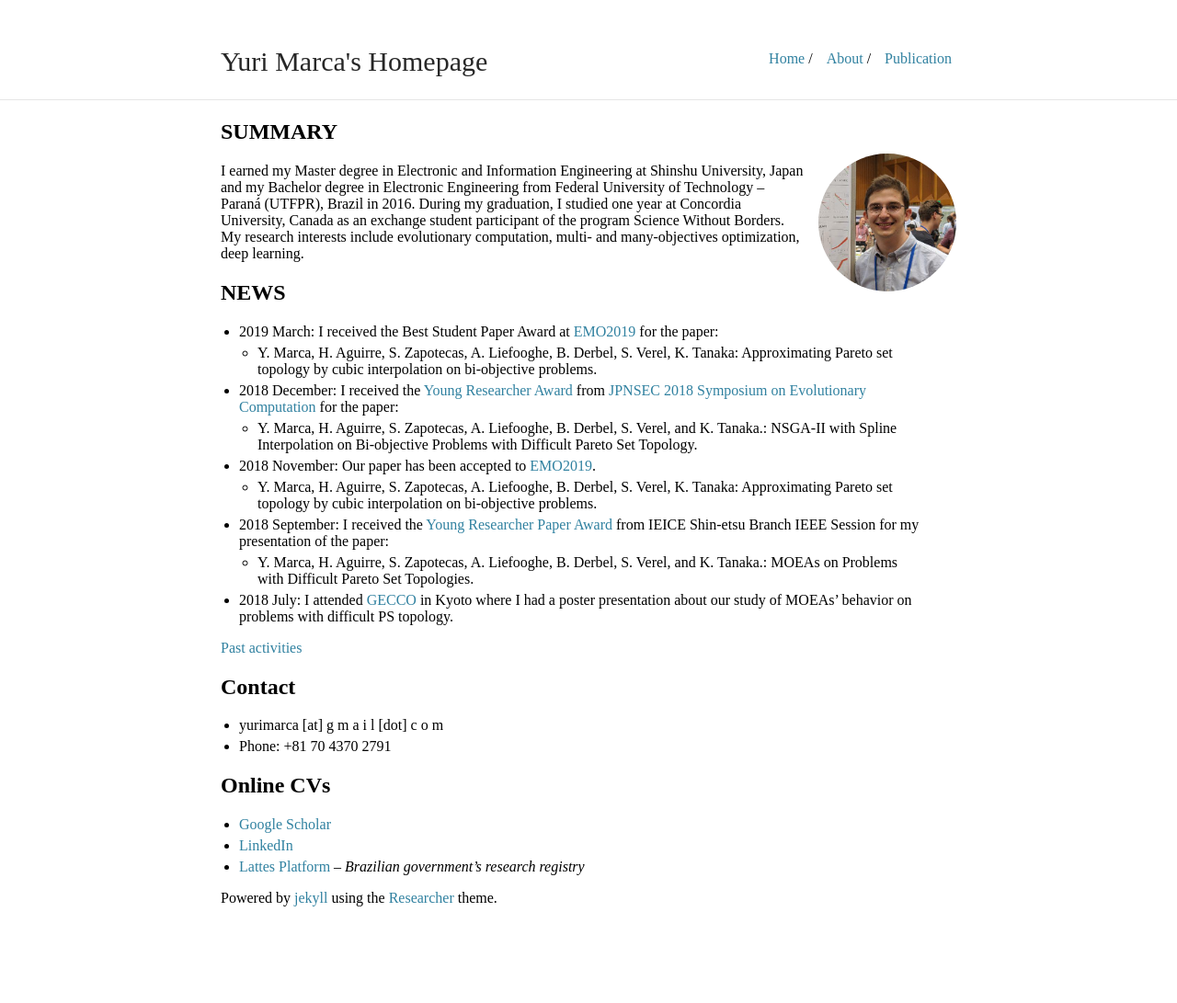
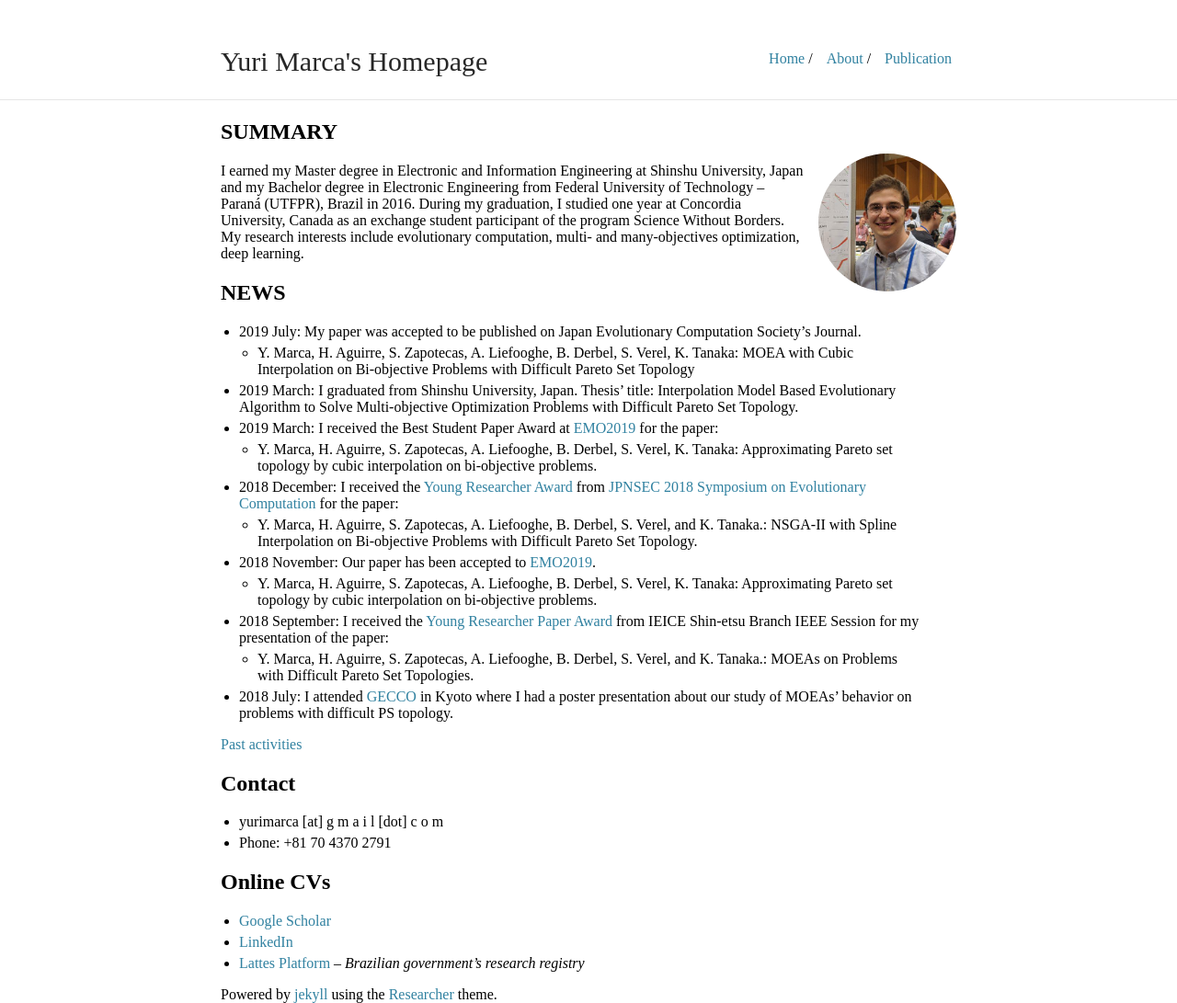
Before and after one commit to yurimarca/yurimarca.github.io, a Jekyll site: the page built from index.md, in a window 1280 px wide. Shown: the whole page at 92% size. Built offline with Jekyll 4.4.1, drawn with Linux system fonts in a browser that asks for light colours; before the commit the page ends 986 px from its top, so only the background shows below that.

Commit message:
finished shinshu

```diff
--- a/index.md
+++ b/index.md
@@ -11,6 +11,9 @@
 
 ## NEWS
 
+* 2019 July: My paper was accepted to be published on Japan Evolutionary Computation Society's Journal.
+  * Y. Marca, H. Aguirre, S. Zapotecas, A. Liefooghe, B. Derbel, S. Verel, K. Tanaka: MOEA with Cubic Interpolation on Bi-objective Problems with Difficult Pareto Set Topology
+* 2019 March: I graduated from Shinshu University, Japan. Thesis' title: Interpolation Model Based Evolutionary Algorithm to Solve Multi-objective Optimization Problems with Difficult Pareto Set Topology.
 * 2019 March: I received the Best Student Paper Award at [EMO2019](https://www.emo2019.org/) for the paper:
   * Y. Marca, H. Aguirre, S. Zapotecas, A. Liefooghe, B. Derbel, S. Verel, K. Tanaka: Approximating Pareto set topology by cubic interpolation on bi-objective problems.
 * 2018 December: I received the [Young Researcher Award](http://www.ieee-jp.org/section/tokyo/chapter/CIS-11/index.php?TopPage-J%2FYRA-J%2F2018#v11d4fc5) from [JPNSEC 2018 Symposium on Evolutionary Computation](http://www.jpnsec.org/symposium201803.html) for the paper:
```
